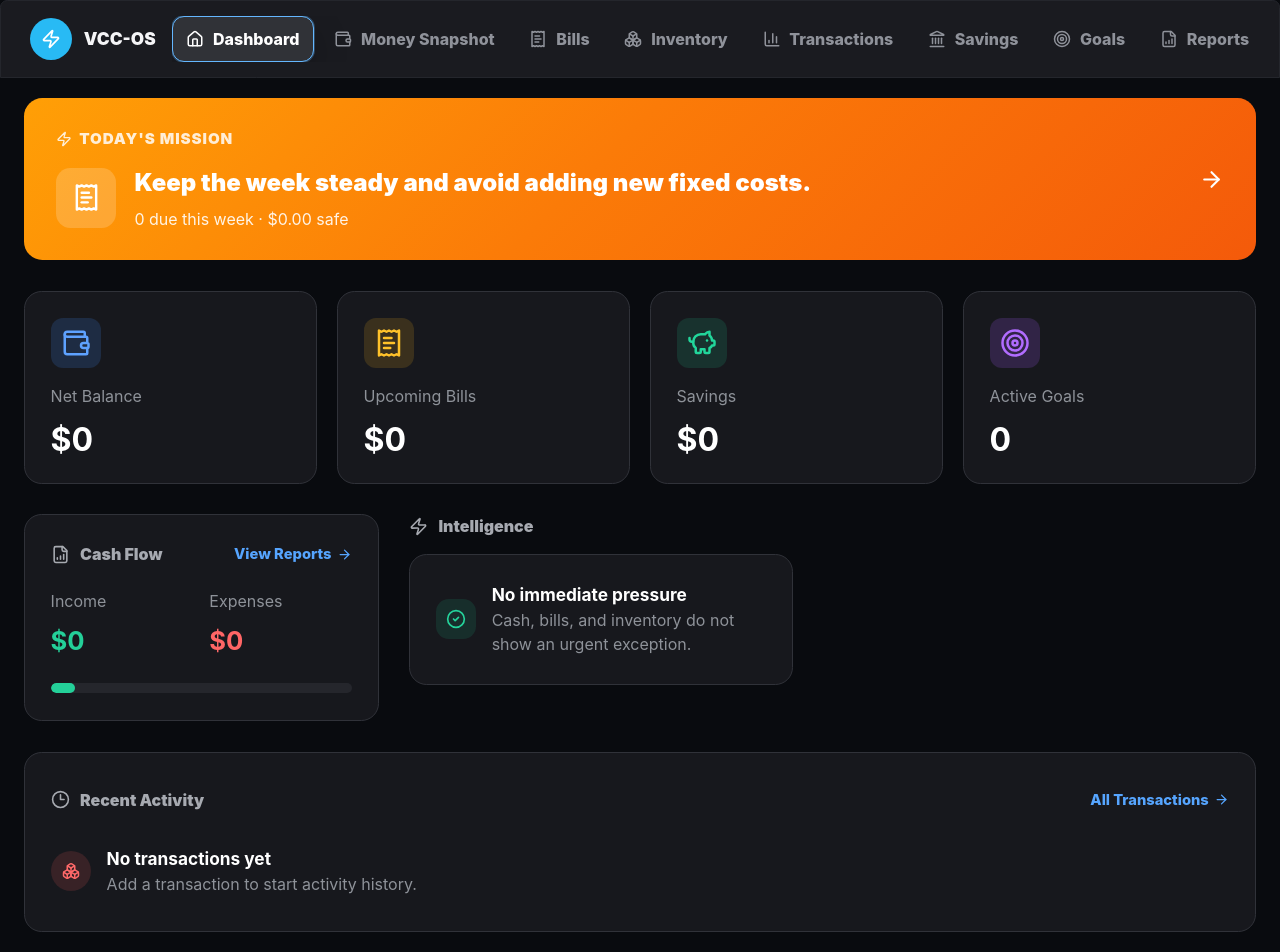
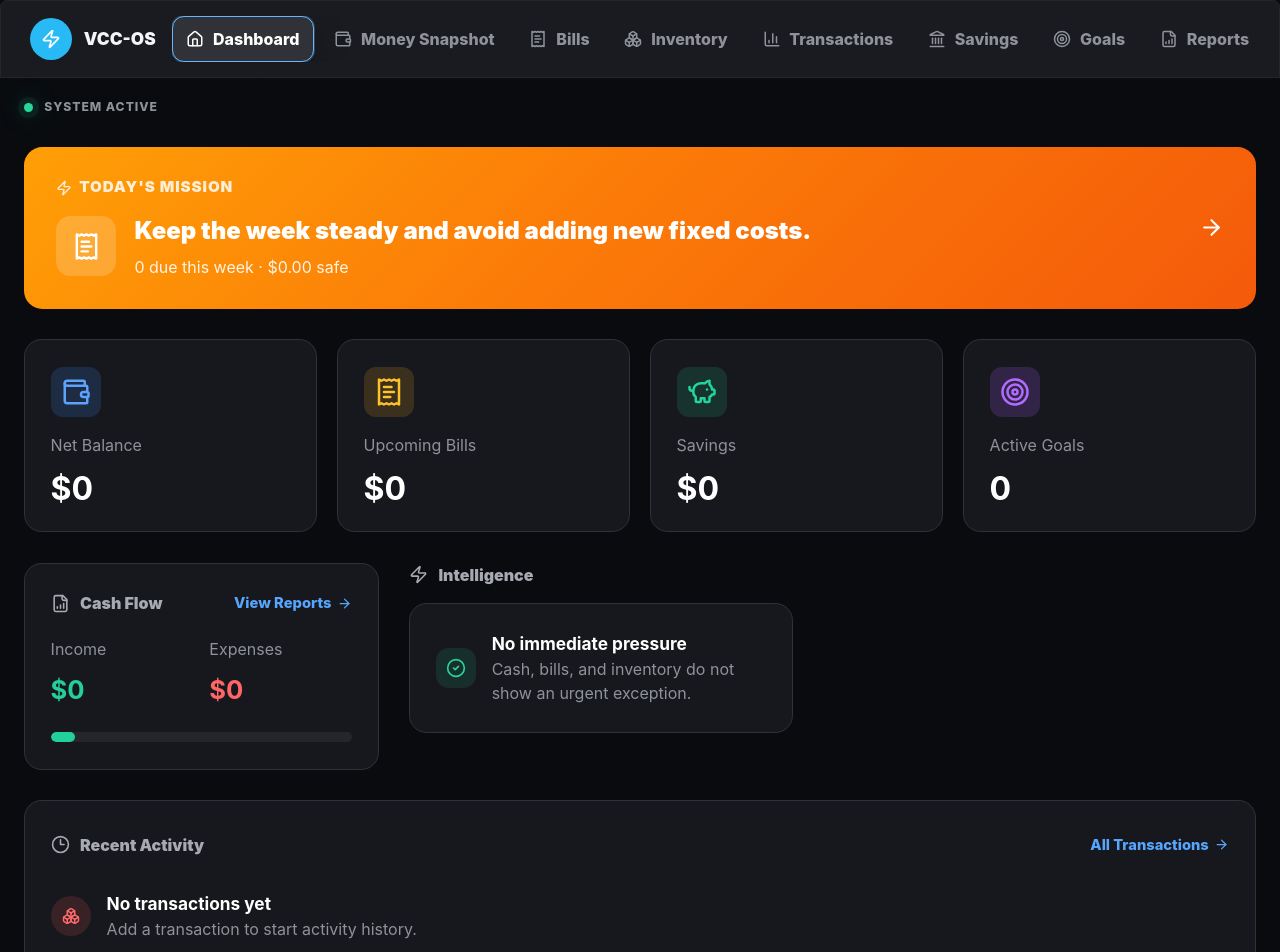
Before and after one commit to itwizzle21-CYBER/vcc-os, a React (Vite) app: page / in a window 1280 px wide. Shown: the top 952 px of the page. Built offline with nearby package versions, Linux system fonts and the light colour scheme.

Commit message:
Enhance dashboard activity and intelligence

```diff
--- a/src/App.tsx
+++ b/src/App.tsx
@@ -51,7 +51,7 @@ export default function App() {
 
   return (
     <AppShell currentPath={path} settings={data.settings} data={data} onSettingsChange={(settings) => updateData({ ...data, settings })}>
-      {path === "/" && <Dashboard financialState={financialState} decisionState={decisionState} settings={data.settings} onSettingsChange={(settings) => updateData({ ...data, settings })} />}
+      {path === "/" && <Dashboard financialState={financialState} decisionState={decisionState} data={data} settings={data.settings} onSettingsChange={(settings) => updateData({ ...data, settings })} />}
       {path === "/money" && (
         <MoneyPage data={data} financialState={financialState} decisionState={decisionState} updateRows={updateRows} updateSort={updateSort} resetSection={handleResetSection} onChange={updateData} />
       )}
--- a/src/components/dashboard/Dashboard.tsx
+++ b/src/components/dashboard/Dashboard.tsx
@@ -11,28 +11,40 @@ import {
   Zap,
 } from "lucide-react";
 import type { ReactNode } from "react";
-import { formatCurrency } from "../../lib/calculations/currency";
-import type { DecisionState, FinancialState, UserSettings } from "../../lib/types/app";
+import { formatCurrency, isBlankRow, toNumber } from "../../lib/calculations/currency";
+import type { AppData, DecisionState, FinancialState, SpreadsheetRow, UserSettings } from "../../lib/types/app";
 
 export default function Dashboard({
   financialState,
   decisionState,
+  data,
 }: {
   financialState: FinancialState;
   decisionState: DecisionState;
+  data: AppData;
   settings: UserSettings;
   onSettingsChange: (settings: UserSettings) => void;
 }) {
-  const primaryAlert = decisionState.priorityAlerts[0];
   const income = financialState.monthlyIncome || financialState.weeklyIncome || financialState.receivedIncome;
   const expenses = financialState.monthlySpending + financialState.billsPressure;
   const cashFlowTotal = Math.max(1, income + expenses);
   const incomeWidth = Math.max(8, Math.min(100, (income / cashFlowTotal) * 100));
-  const goalsActive = financialState.closestGoal === "None" ? 0 : 1;
-  const activityTitle = financialState.lastTransaction === "None" ? "No transactions yet" : financialState.lastTransaction;
+  const goalsActive = data.sections.goals.filter((row) => !isBlankRow(row.cells) && toNumber(row.cells.current) < toNumber(row.cells.target)).length;
+  const alerts = decisionState.priorityAlerts.length
+    ? decisionState.priorityAlerts.slice(0, 3)
+    : [{ title: "All clear", detail: "No alerts right now", tone: "success" as const }];
+  const recentActivity = data.sections.transactions
+    .filter((row) => !isBlankRow(row.cells))
+    .slice(-5)
+    .reverse();
 
   return (
     <div className="base44-dashboard">
+      <div className="dashboard-status-line">
+        <i />
+        <span>System Active</span>
+      </div>
+
       <a href="/missions" className="mission-banner">
         <div>
           <p><Zap size={16} /> Today&apos;s Mission</p>
@@ -75,16 +87,18 @@ export default function Dashboard({
           </div>
         </a>
 
-        <a href="/missions" className="intelligence-wrap">
+        <section className="intelligence-wrap">
           <h3><Zap size={19} /> Intelligence</h3>
-          <div className="base-panel intelligence-card">
-            <span className={primaryAlert?.tone || "success"}><CheckCircle2 size={20} /></span>
+          {alerts.map((alert) => (
+            <a href="/missions" className="base-panel intelligence-card" key={alert.title}>
+              <span className={alert.tone}><AlertIcon tone={alert.tone} /></span>
               <div>
-              <strong>{primaryAlert?.title || "All clear"}</strong>
-              <small>{primaryAlert?.detail || "No alerts right now"}</small>
-            </div>
+                <strong>{alert.title}</strong>
+                <small>{alert.detail}</small>
               </div>
             </a>
+          ))}
+        </section>
       </section>
 
       <section className="base-panel recent-activity-card">
@@ -92,13 +106,26 @@ export default function Dashboard({
           <h3><Clock3 size={19} /> Recent Activity</h3>
           <a href="/transactions">All Transactions <ArrowRight size={15} /></a>
         </div>
+        <div className="dashboard-activity-list">
+          {recentActivity.length ? recentActivity.map((row) => (
+            <a className="activity-row" href="/transactions" key={row.id}>
+              <span className={toNumber(row.cells.amount) >= 0 ? "income" : "expense"}><ActivityIcon row={row} /></span>
+              <div>
+                <strong>{row.cells.description || "Transaction"}</strong>
+                <small>{row.cells.category || "Uncategorized"} · {row.cells.date || "No date"}</small>
+              </div>
+              <b>{formatCurrency(toNumber(row.cells.amount))}</b>
+            </a>
+          )) : (
             <a className="activity-row" href="/transactions">
               <span><Boxes size={18} /></span>
               <div>
-            <strong>{activityTitle}</strong>
-            <small>{financialState.lastTransaction === "None" ? "Add a transaction to start activity history." : "Latest transaction activity"}</small>
+                <strong>No transactions yet</strong>
+                <small>Add a transaction to start activity history.</small>
               </div>
             </a>
+          )}
+        </div>
       </section>
     </div>
   );
@@ -126,6 +153,16 @@ function DashboardKpi({
   );
 }
 
+function AlertIcon({ tone }: { tone: "warning" | "info" | "success" }) {
+  if (tone === "warning") return <ReceiptText size={20} />;
+  if (tone === "info") return <Zap size={20} />;
+  return <CheckCircle2 size={20} />;
+}
+
+function ActivityIcon({ row }: { row: SpreadsheetRow }) {
+  return toNumber(row.cells.amount) >= 0 ? <PiggyBank size={18} /> : <ReceiptText size={18} />;
+}
+
 function missionTitle(financialState: FinancialState, decisionState: DecisionState) {
   if (financialState.billsDueToday > 0) return "Pay New Bill";
   return decisionState.recommendedMove;
--- a/styles.css
+++ b/styles.css
@@ -1916,6 +1916,26 @@ td input[readonly] {
   padding: 1.25rem 0 4rem;
 }
 
+.dashboard-status-line {
+  display: inline-flex;
+  width: max-content;
+  align-items: center;
+  gap: 0.7rem;
+  color: #8e9299;
+  font-size: 0.76rem;
+  font-weight: 850;
+  letter-spacing: 0.08em;
+  text-transform: uppercase;
+}
+
+.dashboard-status-line i {
+  width: 9px;
+  height: 9px;
+  border-radius: 999px;
+  background: #27d79a;
+  box-shadow: 0 0 0 6px rgba(39, 215, 154, 0.08), 0 0 22px rgba(39, 215, 154, 0.6);
+}
+
 .base-panel {
   border: 1px solid #303239;
   border-radius: 1.1rem;
@@ -2139,6 +2159,21 @@ td input[readonly] {
   color: #25d39b;
 }
 
+.intelligence-card > span.warning {
+  background: rgba(255, 184, 28, 0.13);
+  color: #ffc22a;
+}
+
+.intelligence-card > span.info {
+  background: rgba(86, 165, 255, 0.13);
+  color: #56a5ff;
+}
+
+.intelligence-card > span.success {
+  background: rgba(26, 205, 145, 0.12);
+  color: #25d39b;
+}
+
 .intelligence-card strong,
 .activity-row strong {
   display: block;
@@ -2153,10 +2188,22 @@ td input[readonly] {
   padding: 1.75rem 1.6rem;
 }
 
+.dashboard-activity-list {
+  display: grid;
+  gap: 0.6rem;
+}
+
 .activity-row {
-  display: flex;
+  display: grid;
+  grid-template-columns: auto minmax(0, 1fr) auto;
   align-items: center;
   gap: 1rem;
+  border-bottom: 1px solid rgba(255, 255, 255, 0.04);
+  padding-block: 0.45rem;
+}
+
+.activity-row:last-child {
+  border-bottom: 0;
 }
 
 .activity-row > span {
@@ -2170,6 +2217,21 @@ td input[readonly] {
   color: #ff6969;
 }
 
+.activity-row > span.income {
+  background: rgba(26, 205, 145, 0.12);
+  color: #25d39b;
+}
+
+.activity-row > span.expense {
+  background: rgba(255, 96, 96, 0.14);
+  color: #ff6969;
+}
+
+.activity-row b {
+  color: #f5f5f7;
+  font-size: 0.95rem;
+}
+
 @media (max-width: 70rem) {
   .dashboard-top-nav {
     padding-inline: 1rem;
@@ -2221,6 +2283,14 @@ td input[readonly] {
 
   .base44-dashboard .panel-heading {
     align-items: flex-start;
+  }
+
+  .activity-row {
+    grid-template-columns: auto minmax(0, 1fr);
+  }
+
+  .activity-row b {
+    grid-column: 2;
   }
 }
 
```
Lines whose indentation alone changed are shown as unchanged.
